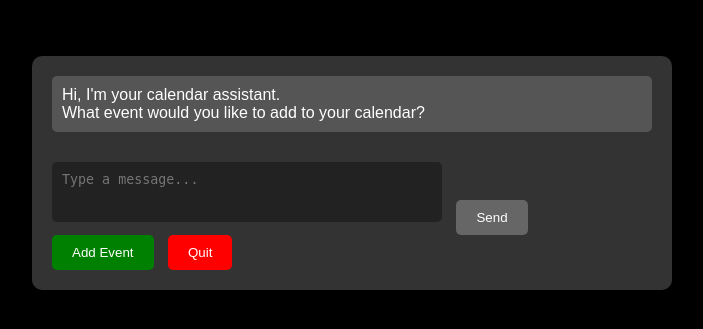
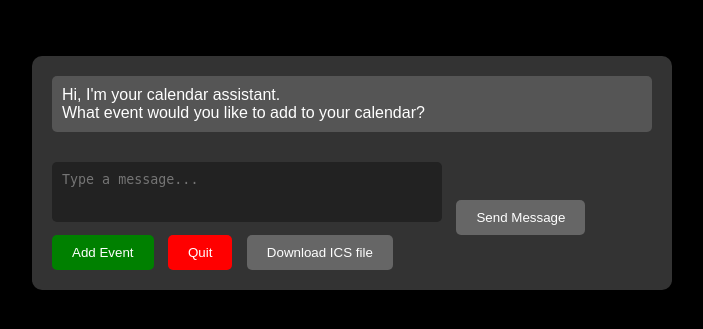
Before and after one commit to ahnazary/AIPlanner, a Flask app: page / in a window 1280 px wide. Shown: the part 227-556 px from the top of the page, without its empty margins (288-991 px from the left). Run offline with Flask 3, Linux system fonts and the light colour scheme.

Commit message:
chore: Update index.html with download button for ICS file

```diff
--- a/ai_planner/src/templates/index.html
+++ b/ai_planner/src/templates/index.html
@@ -88,9 +88,10 @@
         </div>
         <form id="messageForm">
             <textarea id="messageInput" placeholder="Type a message..." required></textarea>
-            <button type="submit">Send</button>
+            <button type="submit">Send Message</button>
             <button type="button" class="add-event-button" id="addEventButton">Add Event</button>
             <button type="button" class="quit-button" id="quitButton">Quit</button>
+            <button type="button" id="downloadButton">Download ICS file</button>
         </form>
     </div>
 
@@ -100,6 +101,7 @@
         const messagesDiv = document.getElementById('messages');
         const addEventButton = document.getElementById('addEventButton');
         const quitButton = document.getElementById('quitButton');
+        const downloadButton = document.getElementById('downloadButton');
 
         messageInput.addEventListener('input', function() {
             messageInput.style.height = 'auto';
@@ -167,6 +169,21 @@
             });
         });
 
+        downloadButton.addEventListener('click', function() {
+            fetch('/download')
+            .then(response => response.blob())
+            .then(blob => {
+                const url = window.URL.createObjectURL(new Blob([blob]));
+                const a = document.createElement('a');
+                a.style.display = 'none';
+                a.href = url;
+                a.download = 'calendar.ics';
+                document.body.appendChild(a);
+                a.click();
+                window.URL.revokeObjectURL(url);
+            });
+        });
+
         // Scroll to the bottom of the messages div to show the latest messages
         messagesDiv.scrollTop = messagesDiv.scrollHeight;
     </script>
```
